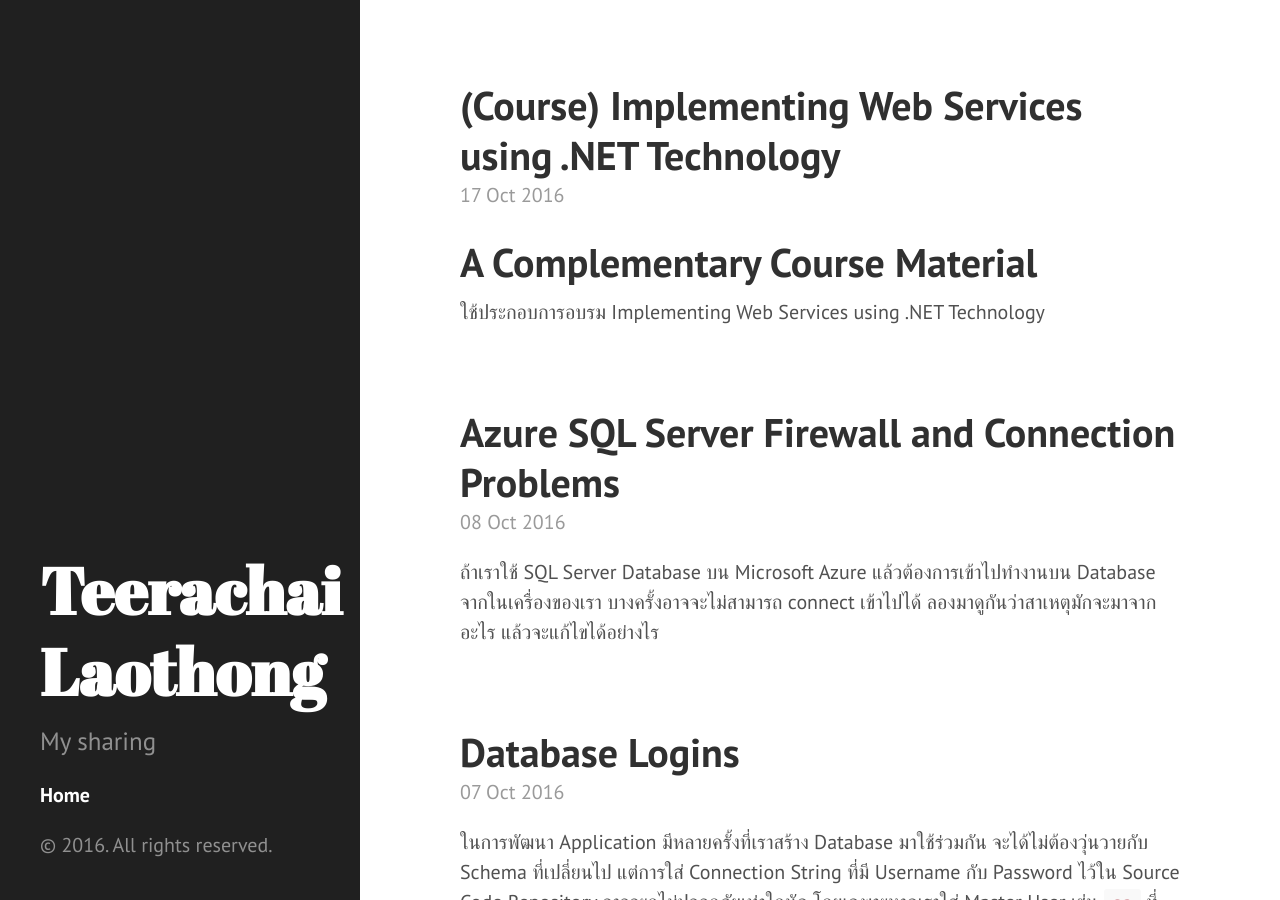
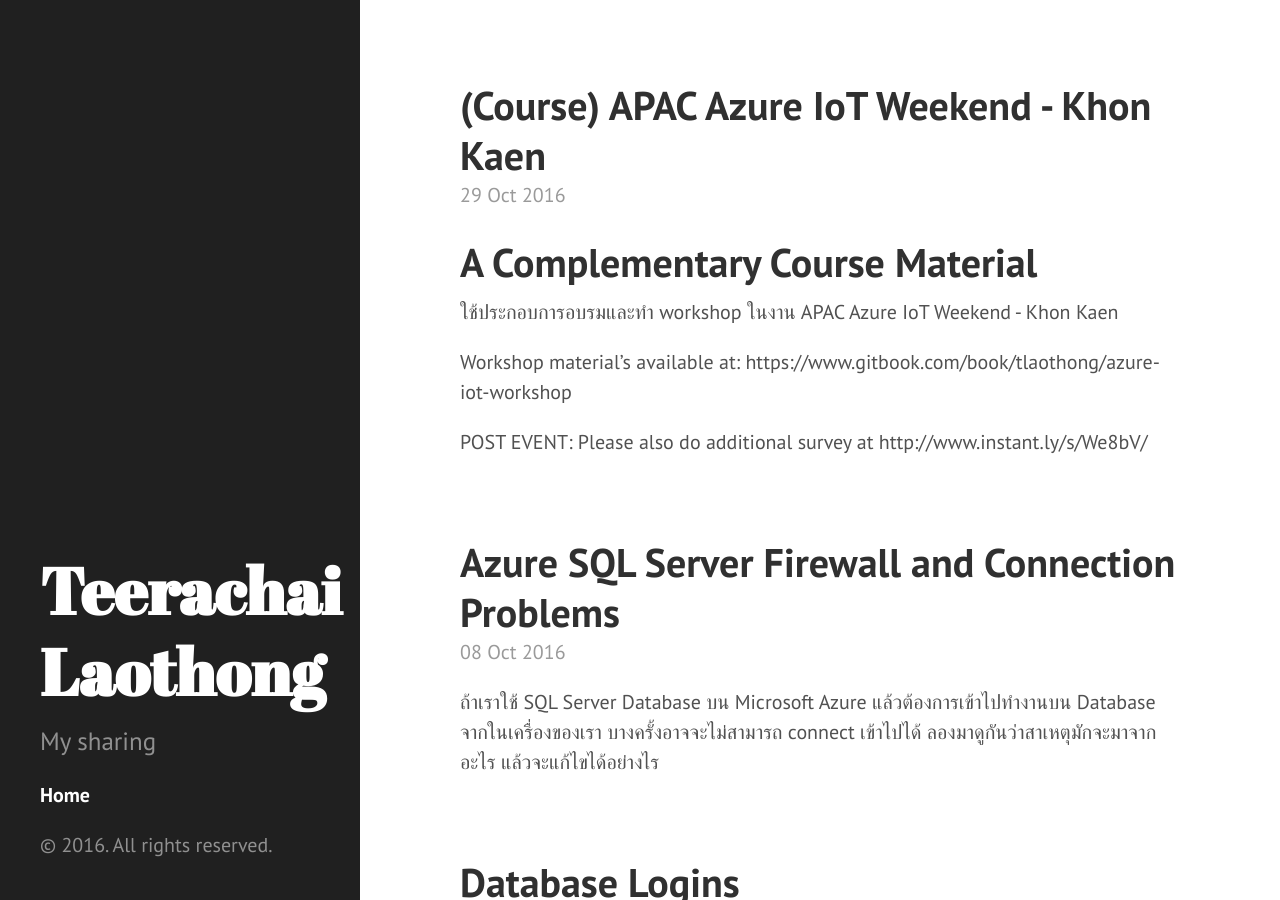
Before and after one commit to tlaothong/tlaothong.github.io, a Jekyll site: the page built from index.html, in a window 1280 px wide and 900 px high. Built offline with Jekyll 4.4.1, drawn with Linux system fonts in a browser that asks for light colours; the list of posts is cut into pages by our own code; comment, search, counter and statistics services are not loaded.

Commit message:
APAC Azure IoT

```diff
--- a/_posts/2016-10-17-course-soa.markdown
+++ b/_posts/2016-10-17-course-soa.markdown
@@ -1,5 +1,5 @@
 ---
-published: true
+published: false
 title: (Course) Implementing Web Services using .NET Technology
 layout: post
 comments: true
--- /dev/null
+++ b/_posts/2016-10-29-course-apac-azure-iot.markdown
@@ -0,0 +1,15 @@
+---
+published: true
+title: (Course) APAC Azure IoT Weekend - Khon Kaen
+layout: post
+comments: true
+categories: course
+---
+
+# A Complementary Course Material
+ใช้ประกอบการอบรมและทำ workshop ในงาน APAC Azure IoT Weekend - Khon Kaen
+
+Workshop material's available at: https://www.gitbook.com/book/tlaothong/azure-iot-workshop
+
+POST EVENT:
+Please also do additional survey at http://www.instant.ly/s/We8bV/
```
